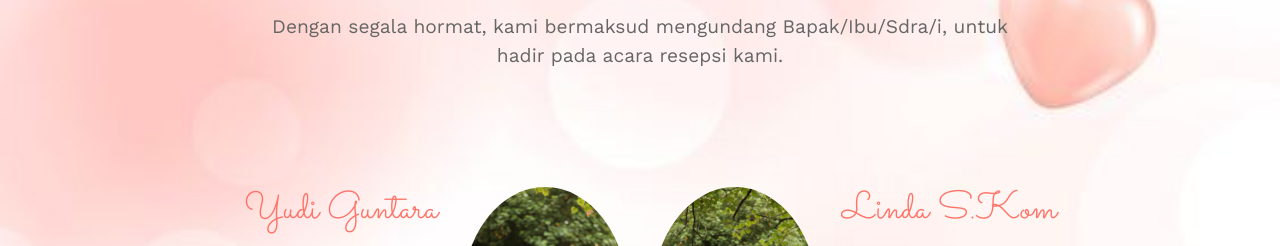
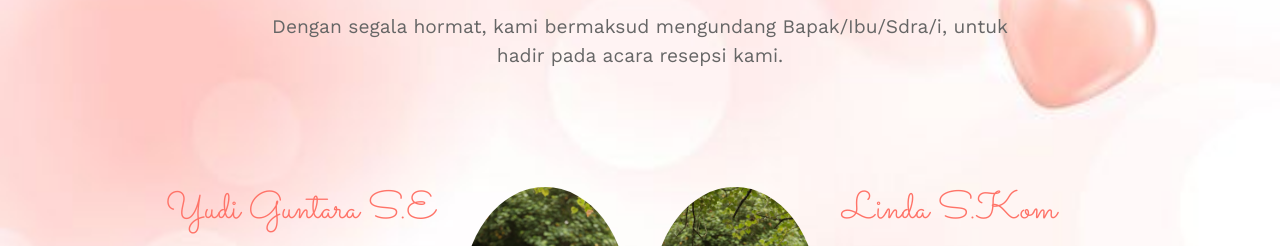
Before and after one commit to Lalakris1611/Undangan-Yudi-Linda, a plain HTML site: page index.html in a window 1280 px wide. Shown: the part 1243-1489 px from the top of the page. Drawn offline with nearby package versions, Linux system fonts and the light colour scheme; some packages are replaced by stand-ins of ours; a script that the page names is missing.

Commit message:
Add files via upload

```diff
--- a/index.html
+++ b/index.html
@@ -68,7 +68,7 @@
             <div class="col-lg-6">
               <div class="row">
               <div class="col-8 text-end">
-                <h3>Yudi Guntara</h3>
+                <h3>Yudi Guntara S.E</h3>
                 <p>Putra Pertama dari Mr. Tio Guan Hok <br> dan <br> Mrs. Ng Suk Yen</p>
               </div>
               <div class="col-4">
```
